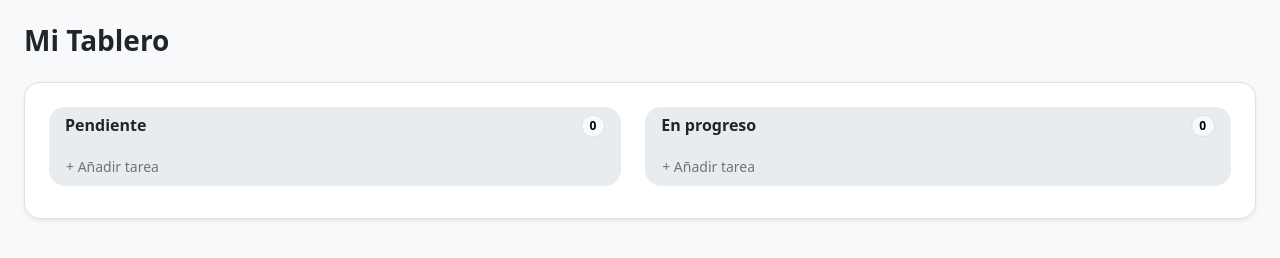
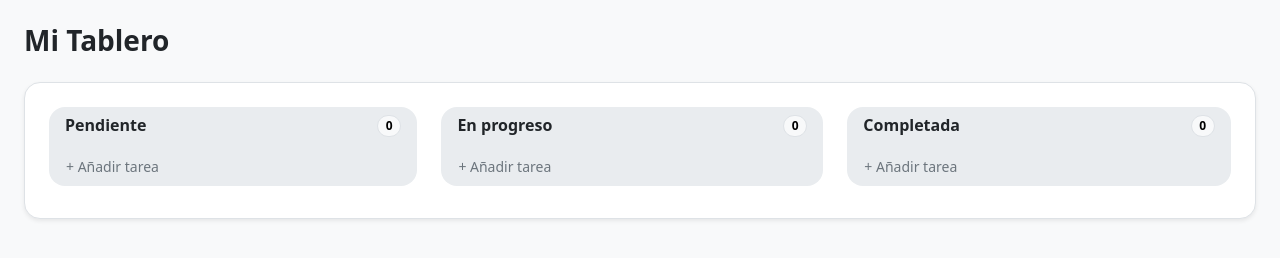
Before and after one commit to danielfgetial29/planificador-app, a plain HTML site: page index.html in a window 1280 px wide. Drawn offline with nearby package versions, Linux system fonts and the light colour scheme.

Commit message:
feat: Columna de ´Completada´

```diff
--- a/index.html
+++ b/index.html
@@ -87,6 +87,39 @@
               </button>
             </div>
           </section>
+
+          <!--Columna de Completado-->
+          <section
+            class="columna card bg-body-secondary border-0 rounded-4 flex-grow-1"
+          >
+            <div
+              class="card-header bg-transparent border-0 d-flex justify-content-between align-items-center"
+            >
+              <h2 class="h6 fw-semibold mb-0">
+                <span class="badge rounded-circle bg-success p-1 me-2"></span
+                >Completada
+              </h2>
+              <span
+                class="badge rounded-pill text-bg-light border"
+                data-contador="completada"
+                >0</span
+              >
+            </div>
+            <div
+              class="card-body d-flex flex-column gap-2 py-0"
+              data-lista="completada"
+            ></div>
+            <div class="card-footer bg-transparent border-0">
+              <button
+                class="btn btn-sm btn-link text-decoration-none text-secondary p-0"
+                data-bs-toggle="modal"
+                data-bs-target="#modalTarea"
+                data-estado="completada"
+              >
+                + Añadir tarea
+              </button>
+            </div>
+          </section>
         </div>
       </div>
     </main>
```
